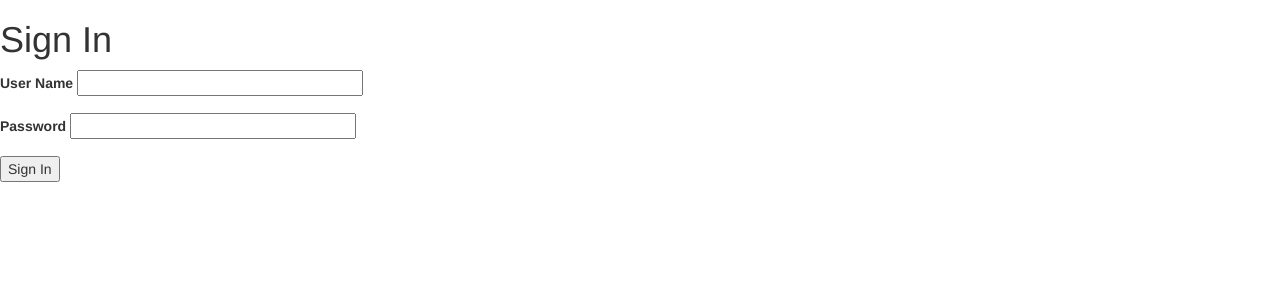
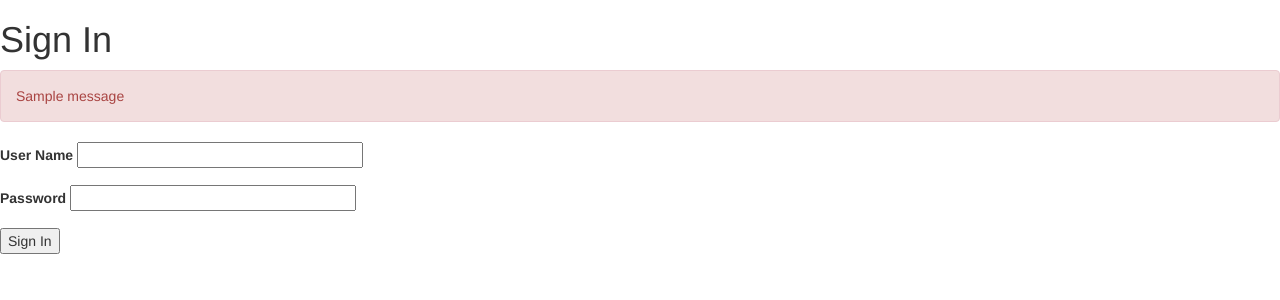
Before and after one commit to TNTechnologies/YBIPM, a Flask app: template templates/login.html in a window 1280 px wide. Shown: the top 300 px of the page. Run offline with Flask 2, Linux system fonts and the light colour scheme; tables that the repository leaves empty hold one stand-in row (values such as "Sample post"); the template is opened without the code that fills it: values that come from a table or form of the project are taken from there, most other values are stand-ins (such as "Sample title", 1, 10 or a date in 2020); one stand-in notice (Sample message) is shown; some libraries are stand-ins or nearby versions.

Commit message:
secure admin

```diff
--- a/app.py
+++ b/app.py
@@ -29,6 +29,7 @@ login_manager.login_view = 'login'
 login_manager.login_message_category = 'info'
 admin = Admin(app, name='YBI Geo Admin', template_mode='bootstrap3')
 
+#Navbar
 @nav.navigation()
 def ybinavbar():
     return Navbar(
@@ -37,13 +38,15 @@ def ybinavbar():
 
     )
 
+
+#Routes
 @app.route('/')
 @login_required
 def index():  # put application's code here
-    category = Category()
-    return render_template('index.html')
-
-
+    tools = Category.query.filter_by(type='Tool').all()
+    equipment = Category.query.filter_by(type='Equipment').all()
+    trucks = Category.query.filter_by(type='Truck').all()
+    return render_template('index.html', tools=tools, equipment=equipment, trucks=trucks)
 
 @app.route('/login', methods=['GET', 'POST'])
 def login():
@@ -68,9 +71,6 @@ def logout():
 @login_required
 def failure():
     return render_template('failure_report.html')
-
-
-
 
 
 # Database models
--- a/templates/login.html
+++ b/templates/login.html
@@ -2,13 +2,15 @@
 
 {% block content %}
 <h1> Sign In</h1>
+    {% with messages = get_flashed_messages() %}
     {% if messages %}
-        <u1 class=flashes>
-            {% for messages in messages %}
-                <li>{{ message }}</li>
+            {% for message in messages %}
+               <div class="alert alert-danger" role="alert">
+                  {{ message }}
+               </div>
             {% endfor %}
-        </u1>
     {% endif %}
+    {% endwith %}
 
 <form  method="post">
         {{  form.csrf_token }}
```
